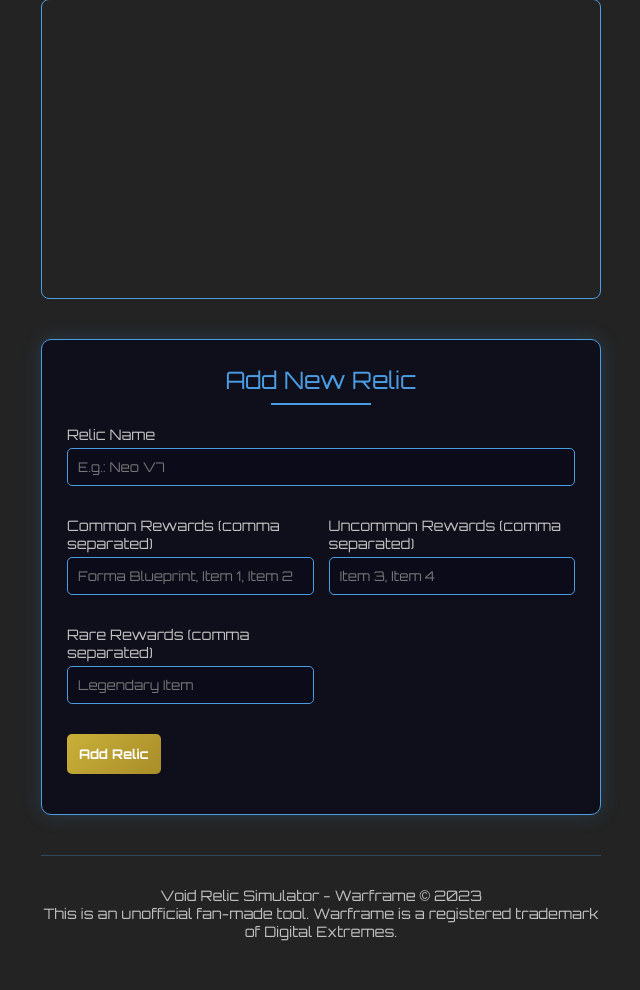
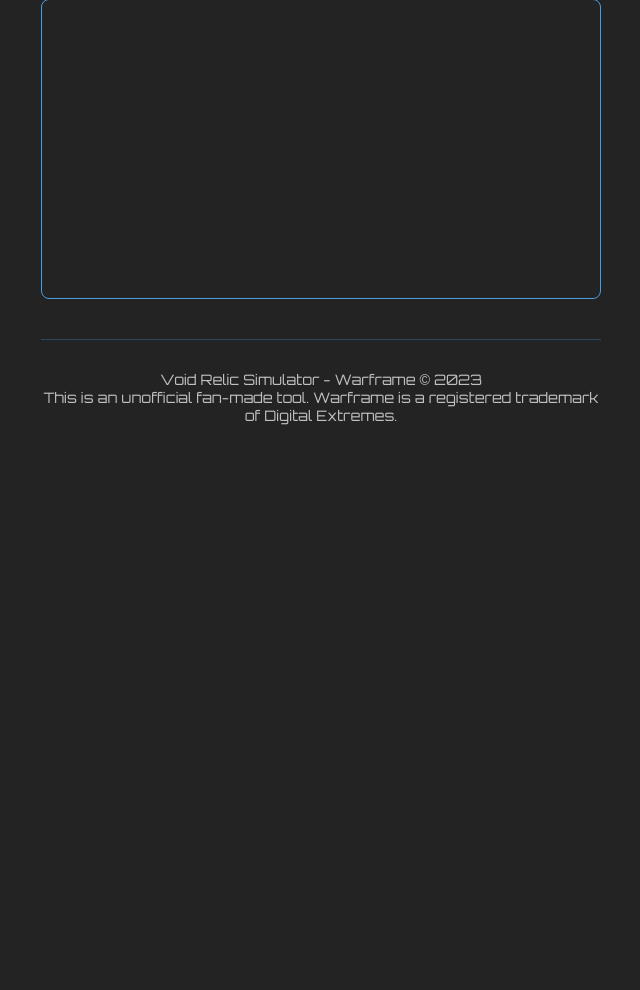
Before and after one commit to Enddox/void-relic-sim, a Flask app: page / in a window 1280 px wide. Shown: the part 839-1829 px from the top of the page, without its empty margins (319-959 px from the left). After the commit the page ends 1264 px from the top, so only its background shows below. Run offline with Flask 3, Linux system fonts and the light colour scheme.

Commit message:
Remove Add New Relic feature from UI and JS. Relics must now be added by the developer in app.py only.

```diff
--- a/templates/index.html
+++ b/templates/index.html
@@ -451,58 +451,6 @@
             color: var(--warframe-silver);
             font-size: 0.9rem;
         }
-
-        .add-relic-section {
-            margin-top: 40px;
-            background: rgba(10, 10, 26, 0.8);
-            border: 1px solid var(--warframe-accent);
-            border-radius: 10px;
-            padding: 25px;
-            box-shadow: 0 0 20px rgba(74, 157, 227, 0.2);
-        }
-
-        .add-relic-form {
-            display: grid;
-            grid-template-columns: repeat(2, 1fr);
-            gap: 15px;
-        }
-
-        .form-full {
-            grid-column: span 2;
-        }
-
-        @media (max-width: 600px) {
-            .add-relic-form {
-                grid-template-columns: 1fr;
-            }
-            .form-full {
-                grid-column: span 1;
-            }
-        }
-
-        .submit-btn {
-            padding: 12px;
-            background: linear-gradient(135deg, var(--warframe-gold), #a88d2a);
-            border: none;
-            border-radius: 5px;
-            color: white;
-            font-family: 'Orbitron', sans-serif;
-            font-weight: bold;
-            cursor: pointer;
-            transition: all 0.3s ease;
-        }
-
-        .submit-btn:hover {
-            background: linear-gradient(135deg, #d9c456, #b99d30);
-            box-shadow: 0 0 10px rgba(201, 176, 56, 0.5);
-        }
-
-        .success-message {
-            text-align: center;
-            color: #4caf50;
-            margin-top: 15px;
-            display: none;
-        }
     </style>
 </head>
 <body>
@@ -653,36 +601,6 @@
             </div>
         </div>
 
-        <div class="add-relic-section">
-            <div class="section-title">Add New Relic</div>
-            <div class="add-relic-form">
-                <div class="form-group form-full">
-                    <label>Relic Name</label>
-                    <input type="text" id="relic-name" placeholder="E.g.: Neo V7">
-                </div>
-
-                <div class="form-group">
-                    <label>Common Rewards (comma separated)</label>
-                    <input type="text" id="relic-commons" placeholder="Forma Blueprint, Item 1, Item 2">
-                </div>
-
-                <div class="form-group">
-                    <label>Uncommon Rewards (comma separated)</label>
-                    <input type="text" id="relic-uncommons" placeholder="Item 3, Item 4">
-                </div>
-
-                <div class="form-group">
-                    <label>Rare Rewards (comma separated)</label>
-                    <input type="text" id="relic-rares" placeholder="Legendary Item">
-                </div>
-
-                <div class="form-group form-full">
-                    <button class="submit-btn" id="add-relic">Add Relic</button>
-                    <div class="success-message" id="success-message">Relic added successfully!</div>
-                </div>
-            </div>
-        </div>
-
         <div class="footer">
             <p>Void Relic Simulator - Warframe © 2023</p>
             <p>This is an unofficial fan-made tool. Warframe is a registered trademark of Digital Extremes.</p>
@@ -750,7 +668,7 @@
                     body: JSON.stringify({ players })
                 })
                 .then(response => response.json())
-        .then(data => displayResults(data))
+                .then(data => displayResults(data))
                 .catch(error => {
                     console.error('Error:', error);
                     loadingElement.style.display = 'none';
@@ -800,68 +718,6 @@
                 loadingElement.style.display = 'none';
                 resultsElement.style.display = 'block';
             }
-
-
-            // Add relic functionality
-            const addRelicBtn = document.getElementById('add-relic');
-            const successMessage = document.getElementById('success-message');
-
-            addRelicBtn.addEventListener('click', () => {
-                const relicName = document.getElementById('relic-name').value;
-                const commons = document.getElementById('relic-commons').value.split(',').map(item => item.trim());
-                const uncommons = document.getElementById('relic-uncommons').value.split(',').map(item => item.trim());
-                const rares = document.getElementById('relic-rares').value.split(',').map(item => item.trim());
-
-                if (!relicName || commons.length === 0 || uncommons.length === 0 || rares.length === 0) {
-                    alert('Please complete all fields');
-                    return;
-                }
-
-                fetch('/add_relic', {
-                    method: 'POST',
-                    headers: {
-                        'Content-Type': 'application/json'
-                    },
-                    body: JSON.stringify({
-                        name: relicName,
-                        commons: commons,
-                        uncommons: uncommons,
-                        rares: rares
-                    })
-                })
-                .then(response => response.json())
-                .then(data => {
-                    if (data.success) {
-                        // Update relic selects
-                        const relicSelects = document.querySelectorAll('.relic-select');
-                        relicSelects.forEach(select => {
-                            select.innerHTML = '';
-                            data.relics.forEach(relic => {
-                                const option = document.createElement('option');
-                                option.value = relic;
-                                option.textContent = relic;
-                                select.appendChild(option);
-                            });
-                        });
-
-                        // Show success message
-                        successMessage.style.display = 'block';
-                        setTimeout(() => {
-                            successMessage.style.display = 'none';
-                        }, 3000);
-
-                        // Clear form
-                        document.getElementById('relic-name').value = '';
-                        document.getElementById('relic-commons').value = '';
-                        document.getElementById('relic-uncommons').value = '';
-                        document.getElementById('relic-rares').value = '';
-                    }
-                })
-                .catch(error => {
-                    console.error('Error:', error);
-                    alert('Error adding relic. Please try again.');
-                });
-            });
         });
     </script>
 </body>
```
